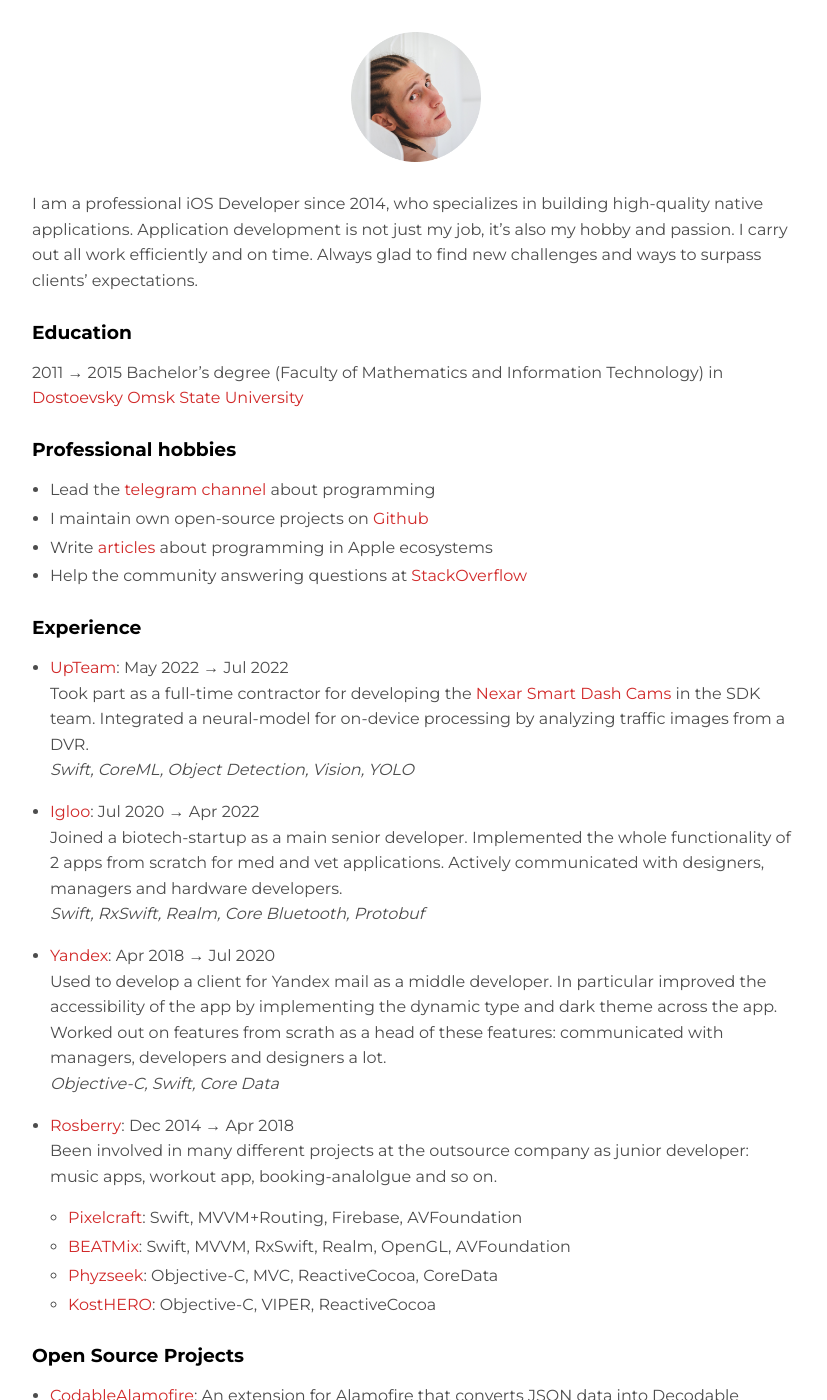
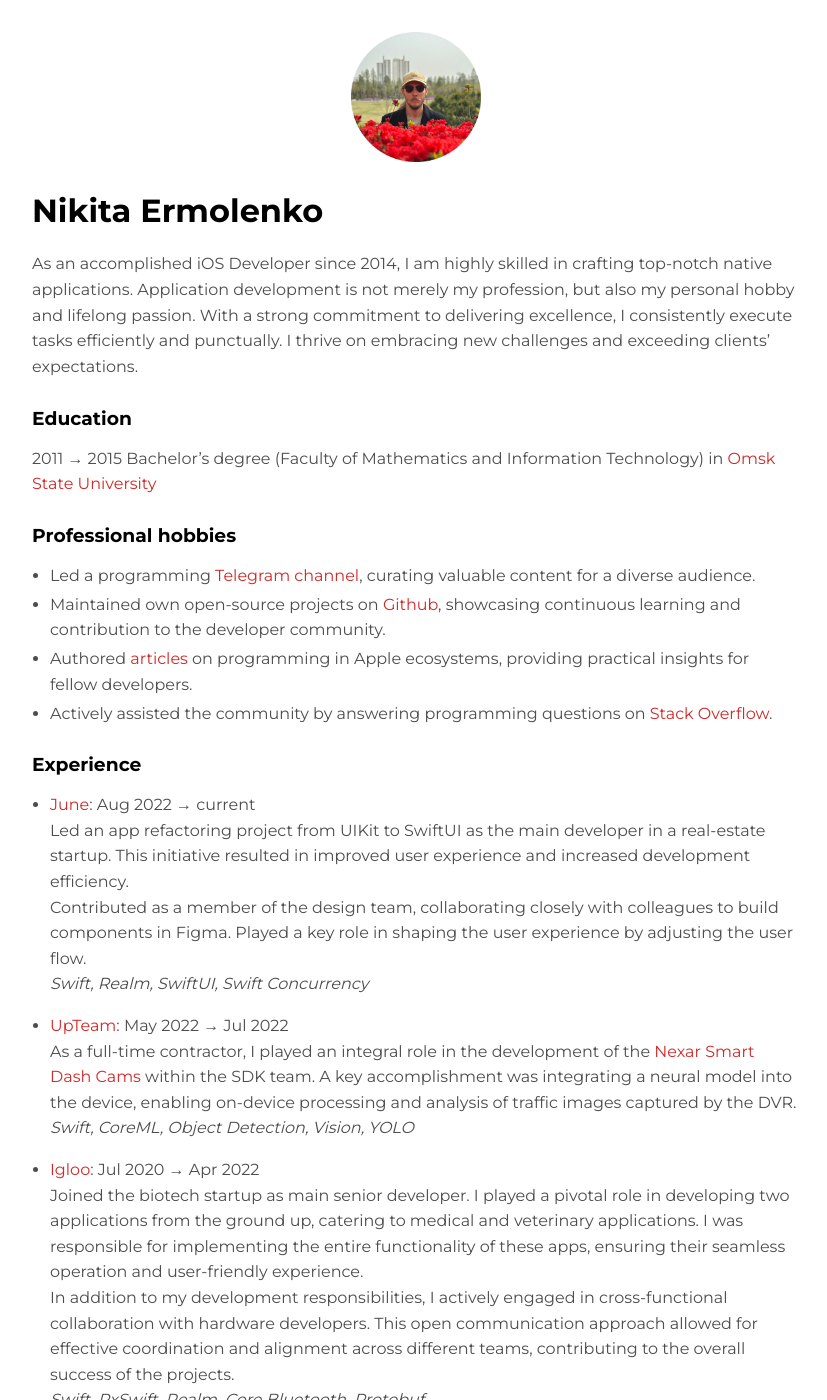
Before and after one commit to Otbivnoe/Otbivnoe.github.io, a Jekyll site: the page built from tabs/resume.md, in a window 1280 px wide and 1400 px high. Shown: the whole window, without its empty margins (224-1051 px from the left). Built offline with Jekyll 4.4.1, drawn with Linux system fonts in a browser that asks for light colours; some of the changed text lies outside the part shown.

Commit message:
Change the profile photo + adjust the resume (rewrite experience and info, add contacts)

```diff
--- a/tabs/resume.md
+++ b/tabs/resume.md
@@ -4,35 +4,47 @@
 layout: resume
 ---
 
-I am a professional iOS Developer since 2014, who specializes in building high-quality native applications. Application development is not just my job, it's also my hobby and passion. I carry out all work efficiently and on time. Always glad to find new challenges and ways to surpass clients' expectations.
+# Nikita Ermolenko
+
+As an accomplished iOS Developer since 2014, I am highly skilled in crafting top-notch native applications. Application development is not merely my profession, but also my personal hobby and lifelong passion. With a strong commitment to delivering excellence, I consistently execute tasks efficiently and punctually. I thrive on embracing new challenges and exceeding clients' expectations.
 
 ### Education
 
-2011 → 2015 Bachelor's degree (Faculty of Mathematics and Information Technology) in [Dostoevsky Omsk State University](https://omsu.ru/about/structure/general/omp/eng/)
+2011 → 2015 Bachelor's degree (Faculty of Mathematics and Information Technology) in [Omsk State University](https://omsu.ru/about/structure/general/omp/eng/)
 
 ### Professional hobbies
 
-- Lead the [telegram channel](https://t.me/readaggregator) about programming
-- I maintain own open-source projects on [Github](https://github.com/otbivnoe)
-- Write [articles](/) about programming in Apple ecosystems
-- Help the community answering questions at [StackOverflow](https://stackoverflow.com/users/3733734/nikita-ermolenko?tab=profile)
+- Led a programming [Telegram channel](https://t.me/readaggregator), curating valuable content for a diverse audience.
+- Maintained own open-source projects on [Github](https://github.com/otbivnoe), showcasing continuous learning and contribution to the developer community.
+- Authored [articles](/) on programming in Apple ecosystems, providing practical insights for fellow developers.
+- Actively assisted the community by answering programming questions on [Stack Overflow](https://stackoverflow.com/users/3733734/nikita-ermolenko?tab=profile).
 
 ### Experience
+- [June](https://junehomes.com/about-us): Aug 2022 → current
+<br>
+Led an app refactoring project from UIKit to SwiftUI as the main developer in a real-estate startup. This initiative resulted in improved user experience and increased development efficiency.
+<br>
+Contributed as a member of the design team, collaborating closely with colleagues to build components in Figma. Played a key role in shaping the user experience by adjusting the user flow.
+<br>
+*Swift, Realm, SwiftUI, Swift Concurrency*
+
 - [UpTeam](https://upteam.com): May 2022 → Jul 2022
 <br>
-Took part as a full-time contractor for developing the [Nexar Smart Dash Cams](https://www.getnexar.com) in the SDK team. Integrated a neural-model for on-device processing by analyzing traffic images from a DVR.
+As a full-time contractor, I played an integral role in the development of the [Nexar Smart Dash Cams](https://www.getnexar.com) within the SDK team. A key accomplishment was integrating a neural model into the device, enabling on-device processing and analysis of traffic images captured by the DVR.
 <br>
 *Swift, CoreML, Object Detection, Vision, YOLO*
 
 - [Igloo](https://iglootest.ru): Jul 2020 → Apr 2022
 <br>
-Joined a biotech-startup as a main senior developer. Implemented the whole functionality of 2 apps from scratch for med and vet applications. Actively communicated with designers, managers and hardware developers.
+Joined the biotech startup as main senior developer. I played a pivotal role in developing two applications from the ground up, catering to medical and veterinary applications. I was responsible for implementing the entire functionality of these apps, ensuring their seamless operation and user-friendly experience.
+<br>
+In addition to my development responsibilities, I actively engaged in cross-functional collaboration with hardware developers. This open communication approach allowed for effective coordination and alignment across different teams, contributing to the overall success of the projects.
 <br>
 *Swift, RxSwift, Realm, Core Bluetooth, Protobuf*
 
 - [Yandex](https://apps.apple.com/us/app/yandex-mail-email-app/id441785419): Apr 2018 → Jul 2020
 <br>
-Used to develop a client for Yandex mail as a middle developer. In particular improved the accessibility of the app by implementing the dynamic type and dark theme across the app. Worked out on features from scrath as a head of these features: communicated with managers, developers and designers a lot.
+As a middle developer, I made significant contributions to the development of a client for Yandex Mail. One of my key achievements was enhancing the app's accessibility by successfully implementing dynamic type and a dark theme across its interface. Serving as the head of these features, I collaborated extensively with managers, developers, and designers to ensure their successful execution.
 <br>
 *Objective-C, Swift, Core Data*
 
```
Also changed, not shown: other parts of tabs/resume.md (+5 -0 lines), assets/img/avatar.png.
